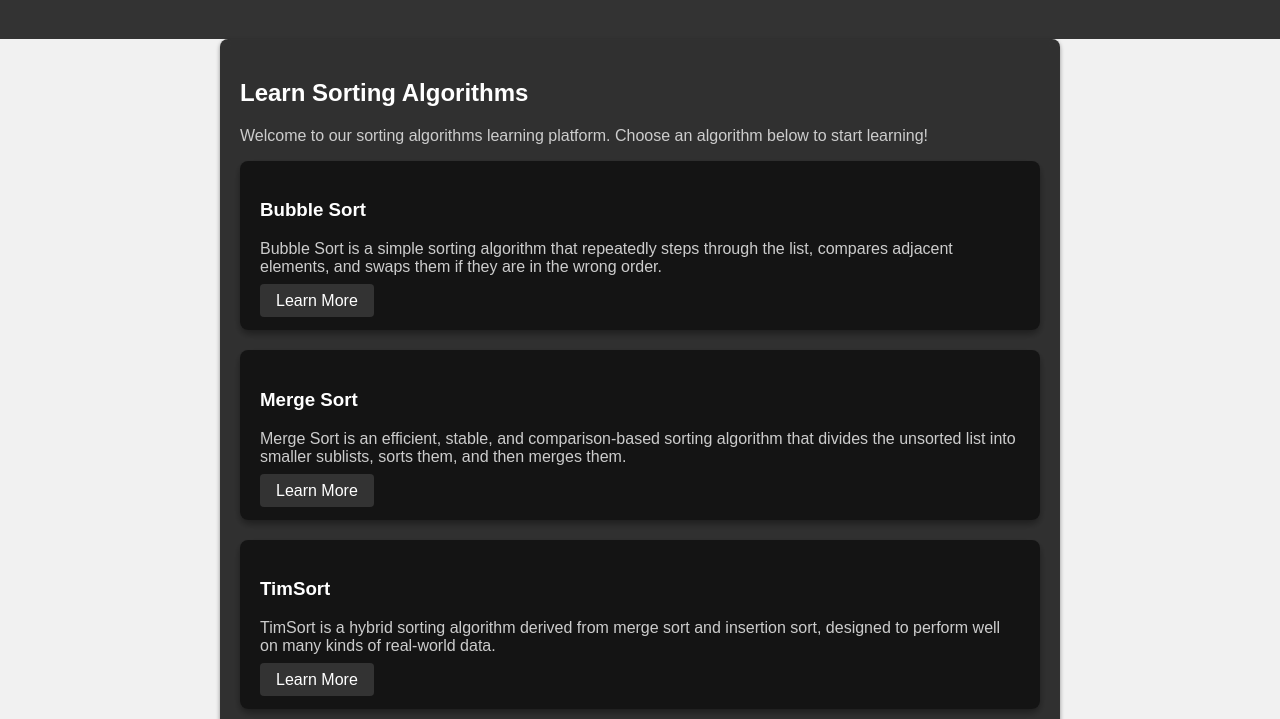
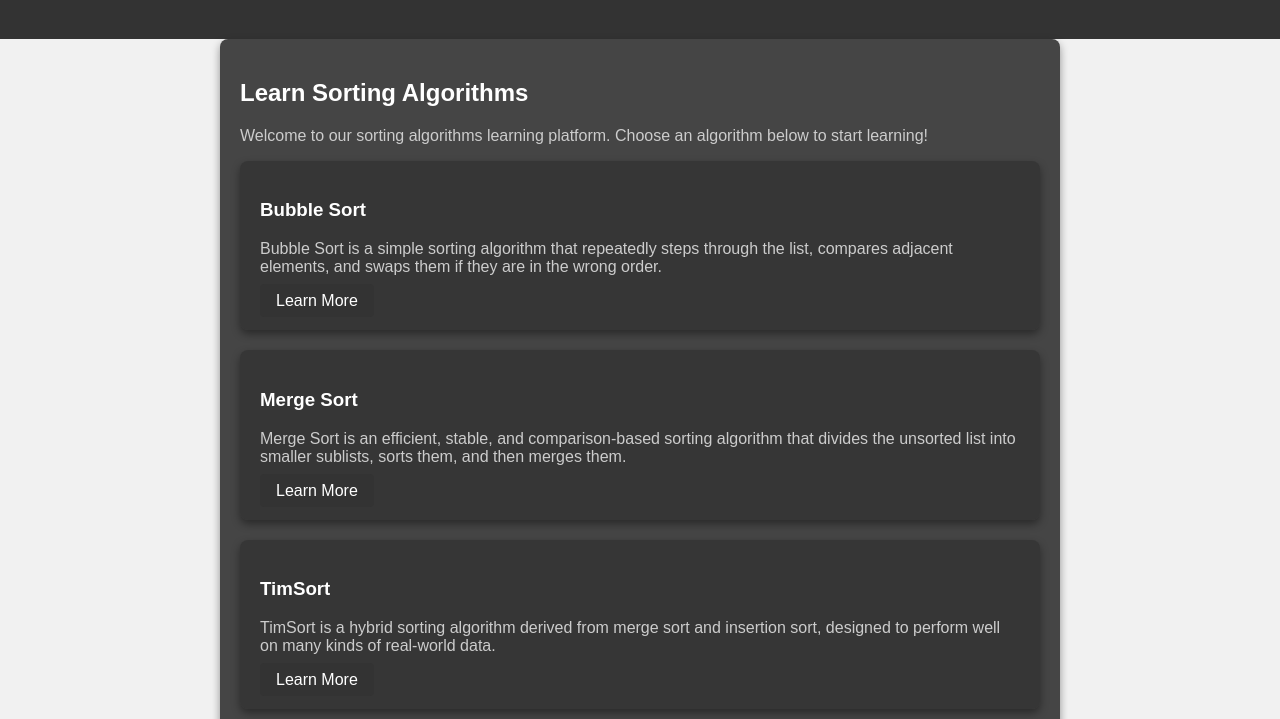
Before and after one commit to as-repo1/sortingAlgoWebsite, a plain HTML site: page index.html in a window 1280 px wide. Shown: the part 81-800 px from the top of the page. Drawn offline with Linux system fonts and the light colour scheme.

Commit message:
Update styles.css
updating the index.html file , changing the colors , and make the colors , with black , white and grey

```diff
--- a/styles.css
+++ b/styles.css
@@ -12,10 +12,9 @@ body {
     max-width: 800px;
     margin: 0 auto;
     padding: 20px;
-    background-color: rgba(0, 0, 0, 0.8);
+    background-color: rgba(50, 50, 50, 0.9);
     border-radius: 8px;
-    box-shadow: 0 2px 4px rgba(0, 0, 0, 0.4);
-    backdrop-filter: blur(5px);
+    box-shadow: 0 4px 8px rgba(0, 0, 0, 0.4);
 }
 
 h1, h2, h3 {
@@ -49,7 +48,7 @@ header {
 
 /* Algorithm Card Styles */
 .algorithm-card {
-    background-color: rgba(0, 0, 0, 0.6);
+    background-color: rgba(50, 50, 50, 0.8);
     padding: 20px;
     border-radius: 8px;
     box-shadow: 0 4px 8px rgba(0, 0, 0, 0.4);
@@ -70,7 +69,7 @@ header {
     left: 0;
     width: 100%;
     height: 100%;
-    background-color: rgba(0, 0, 0, 0.4);
+    background-color: rgba(50, 50, 50, 0.4);
     z-index: -1;
     opacity: 0;
     transition: opacity 0.3s ease;
```
